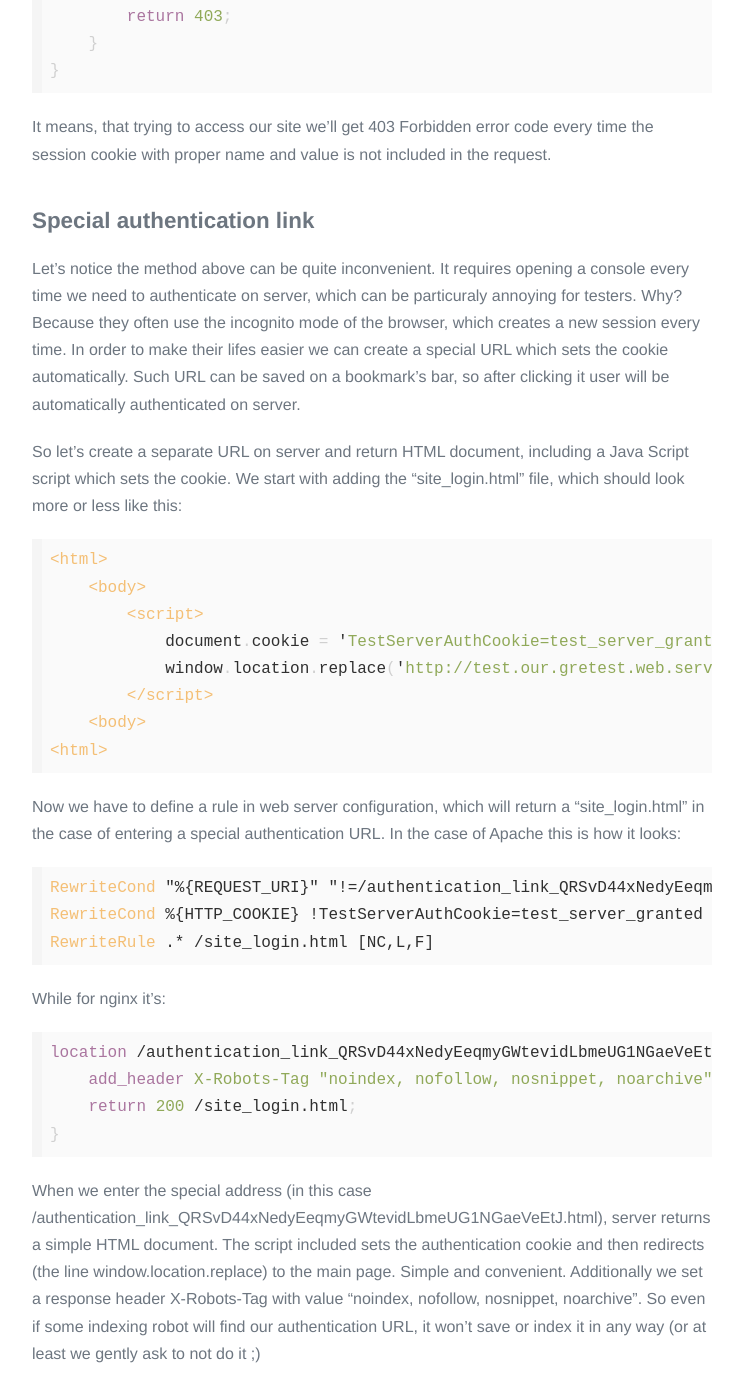
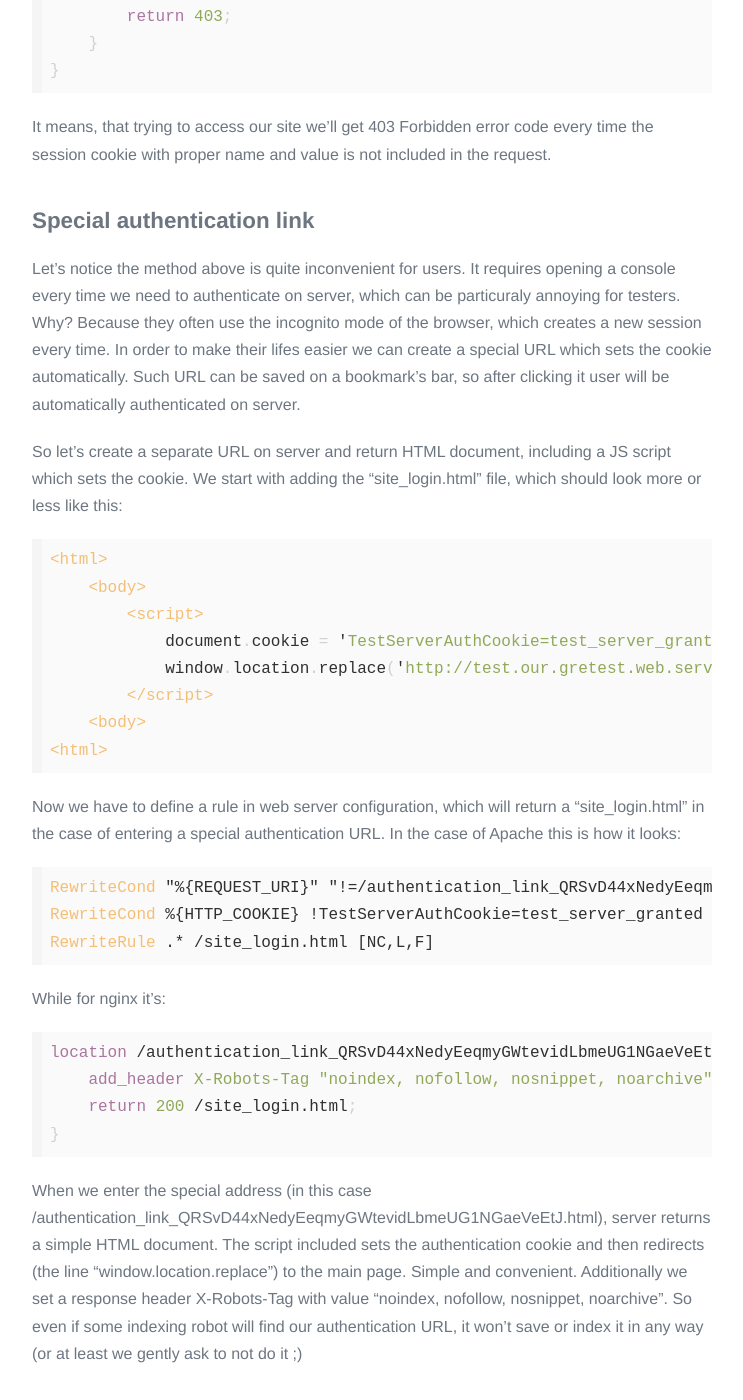
Before and after one commit to Nitrooos/Nitrooos.github.io, a Jekyll site: the page built from _posts/en/2019-04-24-auth-on-preprod-servers.md, in a window 1280 px wide and 1400 px high, scrolled down 3817 px. Shown: the whole window, without its empty margins (268-1011 px from the left). Built offline with Jekyll 4.4.1, drawn with Linux system fonts in a browser that asks for light colours; some of the changed text lies outside the part shown.

Commit message:
NIT-14 Improved translations of another 3 posts

```diff
--- a/_posts/en/2019-04-24-auth-on-preprod-servers.md
+++ b/_posts/en/2019-04-24-auth-on-preprod-servers.md
@@ -102,7 +103,7 @@ The last step is to restart the server:
 #### Steps for nginx
 
 For nginx we need to add 2 entries to proper "location" section in configuration
-file: "auth_basic" and "auth_basic_user_file". THe .htpasswd file is located under
+file: "auth_basic" and "auth_basic_user_file". The .htpasswd file is located under
 /etc/nginx/conf.d/.htpasswd in this case:
 
 {% highlight nginx %}
@@ -186,7 +187,7 @@ time the session cookie with proper name and value is not included in the reques
 
 ### Special authentication link
 
-Let's notice the method above can be quite inconvenient. It requires opening a
+Let's notice the method above is quite inconvenient for users. It requires opening a
 console every time we need to authenticate on server, which can be particuraly
 annoying for testers. Why? Because they often use the incognito mode of the
 browser, which creates a new session every time. In order to make their lifes
@@ -195,8 +196,8 @@ can be saved on a bookmark's bar, so after clicking it user will be automaticall
 authenticated on server.
 
 So let's create a separate URL on server and return HTML document, including a
-Java Script script which sets the cookie. We start with adding the
-"site_login.html" file, which should look more or less like this:
+JS script which sets the cookie. We start with adding the "site_login.html" file,
+which should look more or less like this:
 
 {% highlight html %}
 <html>
@@ -230,7 +231,7 @@ location /authentication_link_QRSvD44xNedyEeqmyGWtevidLbmeUG1NGaeVeEtJ.html {
 
 When we enter the special address (in this case /authentication_link_QRSvD44xNedyEeqmyGWtevidLbmeUG1NGaeVeEtJ.html), server returns
 a simple HTML document. The script included sets the authentication cookie and
-then redirects (the line window.location.replace) to the main page. Simple and
+then redirects (the line "window.location.replace") to the main page. Simple and
 convenient. Additionally we set a response header X-Robots-Tag with value
 "noindex, nofollow, nosnippet, noarchive". So even if some indexing robot will
 find our authentication URL, it won't save or index it in any way (or at least
```
Also changed, not shown: other parts of _posts/en/2019-04-24-auth-on-preprod-servers.md (+12 -11 lines), _posts/en/2019-05-08-git-release-management.md (+17 -17 lines), _posts/en/2019-05-15-hyphenatepipe-appendix.md (+6 -6 lines), _posts/pl/2019-04-24-mechanizm-uwierzytelniania-na-serwerach-przedprodukcyjnych.md (+1 -0 lines), _posts/pl/2019-05-08-zarzadzanie-wydaniami-git.md (+1 -3 lines).
